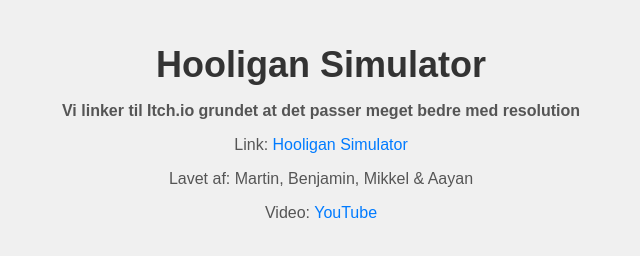
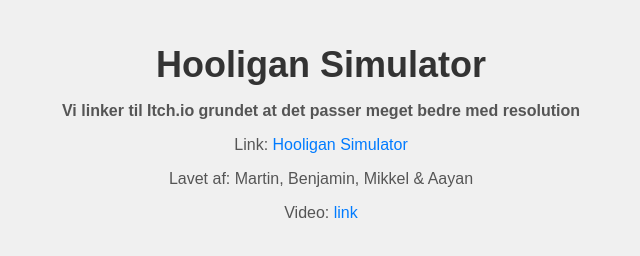
Before and after one commit to mdue1337/HooliganSim.github.io, a plain HTML site: page index.html in a window 1280 px wide. Shown: the full height of the page, 319-959 px from the left. Drawn offline with Linux system fonts and the light colour scheme.

Commit message:
Update index.html

```diff
--- a/index.html
+++ b/index.html
@@ -50,7 +50,7 @@
         <p><b>Vi linker til Itch.io grundet at det passer meget bedre med resolution</b></p>
         <p>Link: <a href="https://benjaminbe4.itch.io/hooligan-simulator">Hooligan Simulator</a></p>
         <p>Lavet af: Martin, Benjamin, Mikkel & Aayan</p>
-        <p>Video: <a href="https://Youtube.com">YouTube</a></p>
+        <p>Video: <a href="https://www.youtube.com/watch?v=nLstvwmJ7xI&ab_channel=MDUE1337">link</a></p>
     </div>
 </body>
 </html>
```
